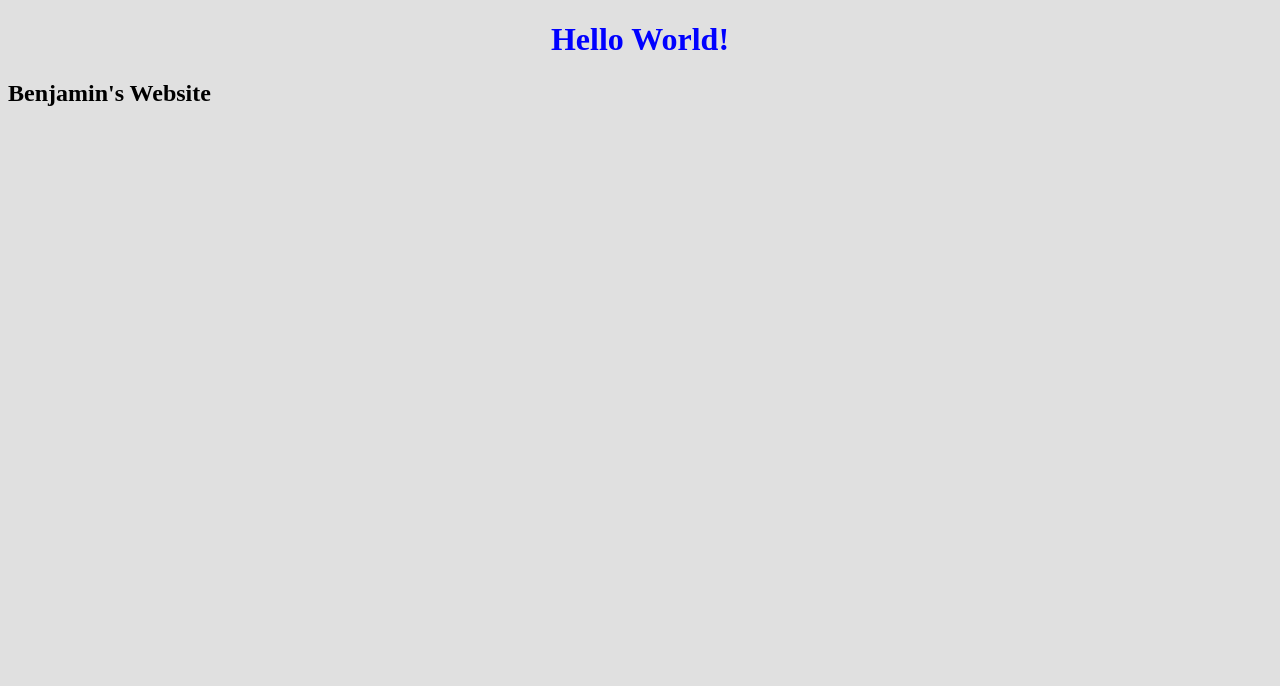
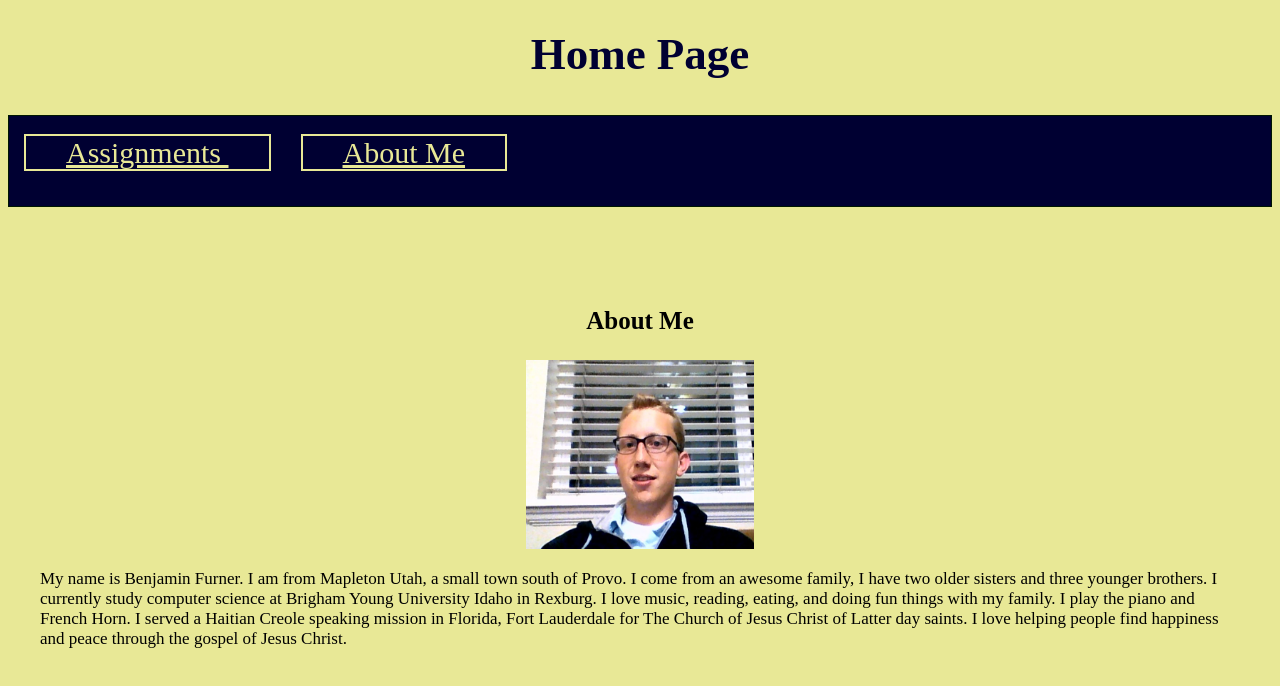
Before and after one commit to bfurner27/cs313php, a plain HTML site: page index.html in a window 1280 px wide. Drawn offline with nearby package versions, Linux system fonts and the light colour scheme.

Commit message:
made my homepage, added a picture and also another page to link to the home page. Also greatly improved the style and added some javascript

```diff
--- a/index.css
+++ b/index.css
@@ -1,7 +1,61 @@
 body {
-	background-color: #E0E0E0;
+  background-color: #E8E896;
 	}
 h1 {
-	color: blue;
-	text-align: center;
+	color: #000032;
+  font-size: 45px;
+  font-family: "Times New Roman";
+  text-align: center;
+  height: 27px;
+  padding: 20px;
+  margin-bottom: 40px;
+
 }
+.button {
+  background-color: #000032;
+  color: #E8E896;
+  font-size: 30px;
+  text-align: center;
+  border-style: solid;
+  border-color: #E8E896;
+  border-width: 2px;
+  margin-right: 30px;
+  padding-right: 40px;
+  padding-left: 40px;
+
+}
+
+.bottomHeader {
+  background-color: #000032;
+  height: 50px;
+  padding-top: 20px;
+  padding-left: 15px;
+  padding-bottom: 20px;
+  border-style: solid;
+  border-color: #001700;
+  border-width: 1.5px;
+
+}
+
+h3 {
+  text-align: center;
+  margin-top: 100px;
+  font-size: 25px;
+}
+
+p {
+  margin: auto;
+  width: 1200px;
+  font-size: 17px;
+  text-align: left;
+}
+
+.photo1 {
+	display: block;
+	width: 228px;
+	height: 189px;
+	margin-left: auto;
+	margin-right: auto;
+	margin-bottom: 20px;
+
+}
--- a/index.html
+++ b/index.html
@@ -1,16 +1,38 @@
-<!DOCTYPE HTML>
-
 <html>
 	<head>
 		<title>Ben's Home Page</title>
-		<link rel="stylesheet" type="text/css" href="index.css">
-		<script src="index.js" ></script>
+		<link rel="stylesheet" type="text/css" href="index.css" />
+		<script src="http://ajax.googleapis.com/ajax/libs/jquery/1.11.1/jquery.min.js">
+		</script>
+		<script src="index.js">
+		</script>
 		<style type="text/css">
 		</style>
 	</head>
 
 	<body>
-		<h1>Hello World!</h1>
-		<h2>Benjamin's Website<h2>
+		<h1 id="name">Home Page</h1>
+		<div id="links" class="bottomHeader">
+			<a href="assignmentPage.html" id="assignPage" class="button" onmouseover="showLinkAssignment()"
+				onmouseout="reverseShowLink()">
+				Assignments
+			</a>
+
+			<a href="#aboutContent" id="about" class="button" onmouseover="showLinkAbout()"
+			onmouseout="reverseShowLinkAbout()"">About Me</a>
+		</div>
+		<h3 id="aboutMe">About Me</h3>
+		<img src="myPicture.jpg" alt="my picture" class="photo1" />
+		<p id="aboutContent">
+		<a name="aboutContent"></a>
+			My name is Benjamin Furner. I am from Mapleton Utah, a small town south of Provo.
+			I come from an awesome family, I have two older sisters and three younger brothers.
+			I currently study computer science at Brigham Young University Idaho in Rexburg.
+			I love music, reading, eating, and doing fun things with my family.
+			I play the piano and French Horn. I served a Haitian Creole speaking mission in Florida,
+			Fort Lauderdale for The Church of Jesus Christ of Latter day saints.
+			I love helping people find happiness and peace through the gospel of Jesus Christ.
+		</p>
 	</body>
+
 </html>
--- /dev/null
+++ b/index.js
@@ -0,0 +1,23 @@
+function showLinkAssignment() {
+	var doc = document.getElementById("assignPage");
+	doc.style.backgroundColor = "#E8E896"
+	doc.style.color = "#000032";
+}
+
+function reverseShowLink () {
+	var doc = document.getElementById("assignPage");
+	doc.style.backgroundColor = "#000032"
+	doc.style.color =  "#E8E896";
+}
+
+function showLinkAbout() {
+	var doc = document.getElementById("about");
+	doc.style.backgroundColor = "#E8E896"
+	doc.style.color = "#000032";
+}
+
+function reverseShowLinkAbout () {
+	var doc = document.getElementById("about");
+	doc.style.backgroundColor = "#000032"
+	doc.style.color =  "#E8E896";
+}
```
Also changed, not shown: assignmentPage.html (added, +12 -0 lines), myPicture.jpg (added).
